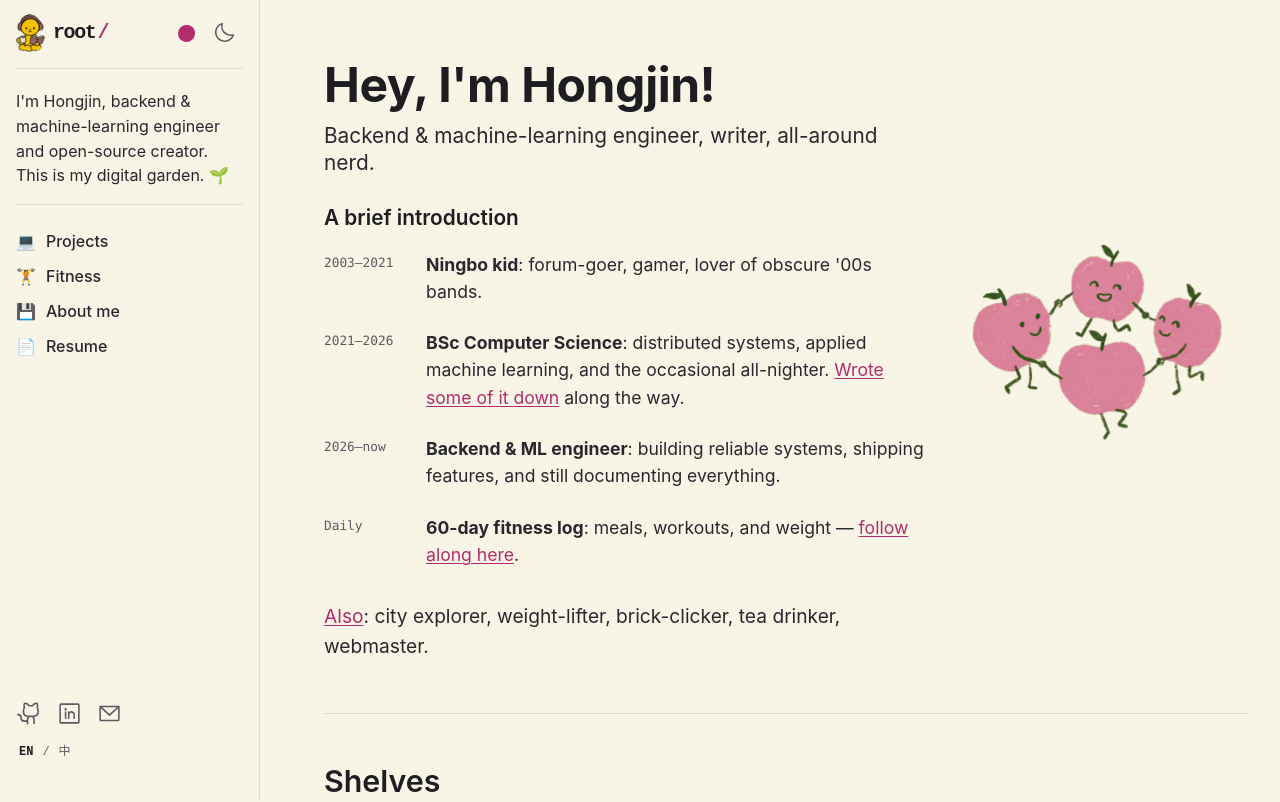
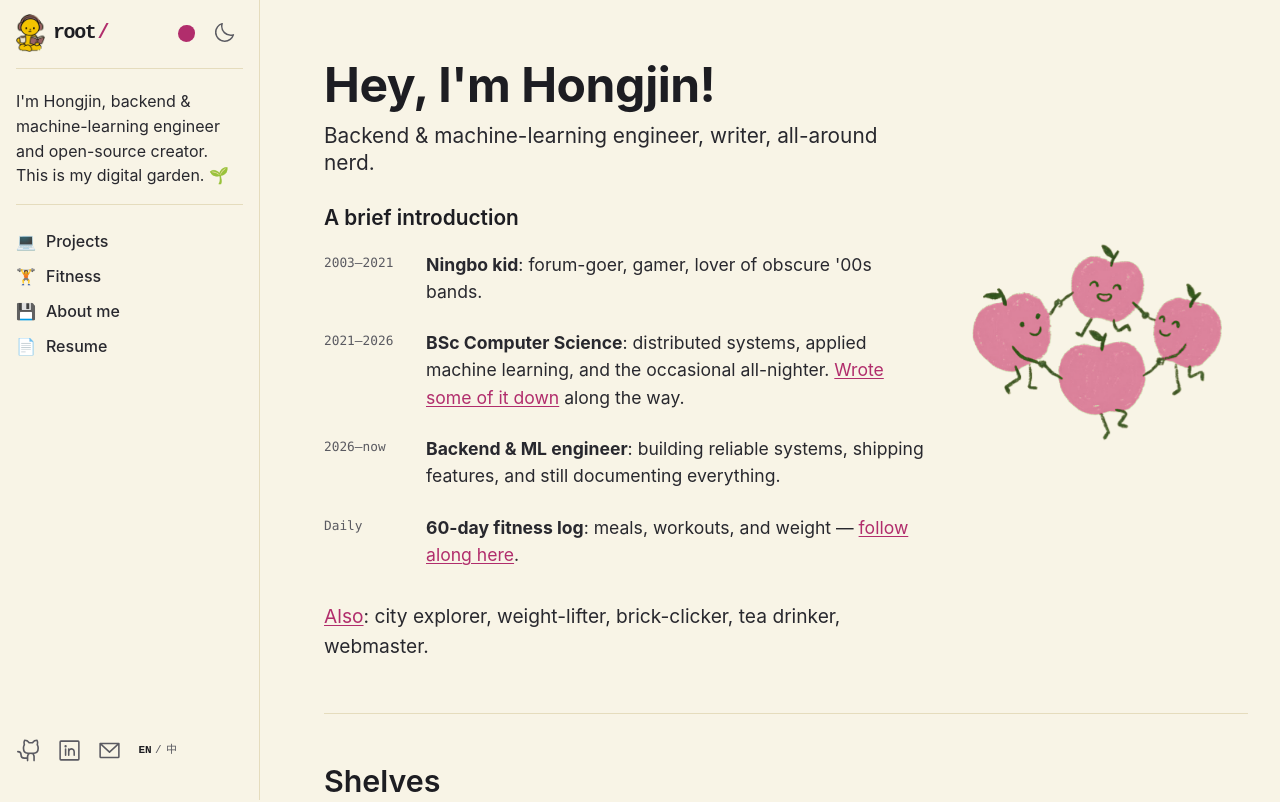
Before and after one commit to Hongjin-Lin/portfolio-site, a React (Vite) app: page / in a window 1280 px wide. Shown: the top 802 px of the page. Built offline with nearby package versions, Linux system fonts and the light colour scheme; a web font is replaced by a local one.

Commit message:
Align language switch with social icons

```diff
--- a/src/App.jsx
+++ b/src/App.jsx
@@ -127,9 +127,9 @@ function BrandLogo() {
   );
 }
 
-function LanguageSwitch({ lang, onChange, mobile = false }) {
+function LanguageSwitch({ lang, onChange, mobile = false, inline = false }) {
   return (
-    <div className={`tn-lang-switch${mobile ? " tn-lang-switch--mobile" : ""}`} role="group" aria-label="Language">
+    <div className={`tn-lang-switch${mobile ? " tn-lang-switch--mobile" : ""}${inline ? " tn-lang-switch--inline" : ""}`} role="group" aria-label="Language">
       <button type="button" className={lang === "en" ? "active" : ""} onClick={() => onChange("en")} aria-pressed={lang === "en"}>EN</button>
       <span aria-hidden="true">/</span>
       <button type="button" className={lang === "zh" ? "active" : ""} onClick={() => onChange("zh")} aria-pressed={lang === "zh"}>中</button>
@@ -203,12 +203,14 @@ export function App() {
           </nav>
         </section>
         <section className="tn-sec tn-sec--foot">
-          <div className="tn-socials" aria-label="Social links">
-            <a href="https://github.com/Hongjin-Lin" target="_blank" rel="noreferrer" aria-label="GitHub"><GithubLogo size={26} weight="regular" /></a>
-            <a href="#" aria-label="LinkedIn"><LinkedinLogo size={25} weight="regular" /></a>
-            <a href="#" aria-label="Email"><EnvelopeSimple size={25} weight="regular" /></a>
+          <div className="tn-footer-actions">
+            <div className="tn-socials" aria-label="Social links">
+              <a href="https://github.com/Hongjin-Lin" target="_blank" rel="noreferrer" aria-label="GitHub"><GithubLogo size={26} weight="regular" /></a>
+              <a href="#" aria-label="LinkedIn"><LinkedinLogo size={25} weight="regular" /></a>
+              <a href="#" aria-label="Email"><EnvelopeSimple size={25} weight="regular" /></a>
+            </div>
+            <LanguageSwitch lang={lang} onChange={setLang} inline />
           </div>
-          <LanguageSwitch lang={lang} onChange={setLang} />
         </section>
       </aside>
 
--- a/src/styles.css
+++ b/src/styles.css
@@ -66,6 +66,7 @@ h1, h2, h3 { margin: 0; font-family: "Outfit Variable", -apple-system, BlinkMacS
 .tn-nav a:hover { background: rgba(0, 0, 0, .05); }
 html[data-tn-dark="1"] .tn-nav a:hover { background: rgba(255, 255, 255, .06); }
 .tn-sec--foot { margin-top: auto; border-bottom: 0; }
+.tn-footer-actions { display: flex; align-items: center; gap: 13px; }
 .tn-socials { display: flex; gap: 13px; align-items: center; }
 .tn-socials a { width: 27px; height: 28px; display: grid; place-items: center; color: var(--tn-muted); text-decoration: none; }
 .tn-socials a:hover { color: var(--tn-accent); }
@@ -74,6 +75,8 @@ html[data-tn-dark="1"] .tn-nav a:hover { background: rgba(255, 255, 255, .06); }
 .tn-lang-switch button { padding: 2px 3px; border: 0; background: none; color: inherit; font: inherit; cursor: pointer; }
 .tn-lang-switch button.active { color: var(--tn-heading); font-weight: 700; }
 .tn-lang-switch button:hover { color: var(--tn-accent); }
+.tn-lang-switch--inline { gap: 1px; margin: 0; font-size: 11px; line-height: 1; }
+.tn-lang-switch--inline button { min-width: 18px; height: 28px; padding: 0 1px; display: grid; place-items: center; }
 .tn-lang-switch--mobile { align-self: flex-start; padding: 9px 8px 0; margin-top: 6px; border-top: 1px solid var(--tn-border); }
 .tn-icon-button { width: 38px; height: 38px; display: grid; place-items: center; padding: 0; border: 0; border-radius: 8px; background: transparent; color: var(--tn-muted); cursor: pointer; }
 .tn-icon-button:hover { color: var(--tn-accent); }
```
